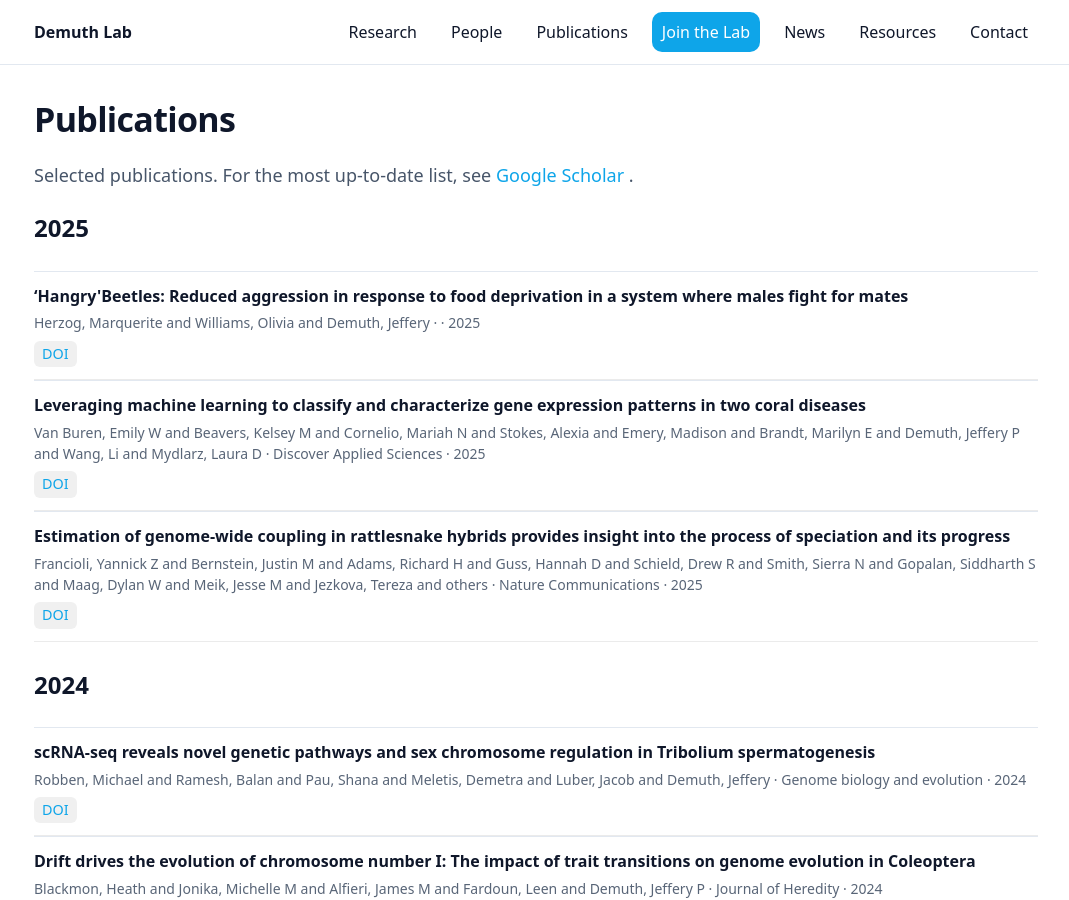
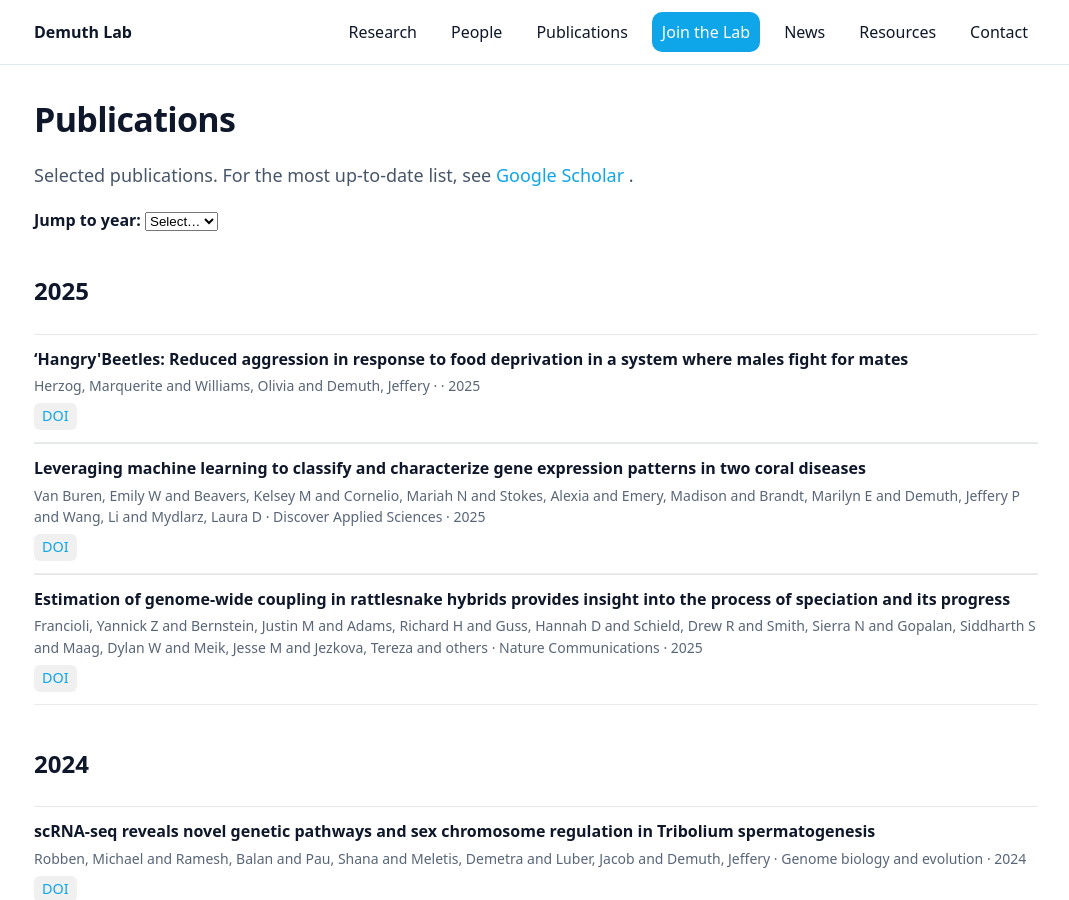
Before and after one commit to demuth-lab/demuth-lab.github.io, a Jekyll site: the page built from publications.md, in a window 1280 px wide and 900 px high. Shown: the whole window, without its empty margins (104-1173 px from the left). Built offline with Jekyll 4.4.1, drawn with Linux system fonts in a browser that asks for light colours.

Commit message:
Add year jump dropdown and improve publication links

```diff
--- a/publications.md
+++ b/publications.md
@@ -11,6 +11,32 @@
 </p>
 
 {% assign pubs = site.data.publications %}
+
+<!-- Year Jump Dropdown -->
+<div class="pub-year-jump">
+  <label for="yearJump"><strong>Jump to year:</strong></label>
+  <select id="yearJump" onchange="if(this.value) location.hash=this.value;">
+    <option value="">Select…</option>
+
+    {% assign years_csv = "" %}
+    {% for p in pubs %}
+      {% if p.year %}
+        {% assign y = p.year | append: "" %}
+        {% unless years_csv contains y %}
+          {% assign years_csv = years_csv | append: y | append: "," %}
+        {% endunless %}
+      {% endif %}
+    {% endfor %}
+    {% assign years = years_csv | split: "," %}
+
+    {% for y in years %}
+      {% if y != "" %}
+        <option value="#year-{{ y }}">{{ y }}</option>
+      {% endif %}
+    {% endfor %}
+  </select>
+</div>
+
 {% assign current_year = "" %}
 
 {% for p in pubs %}
@@ -21,7 +47,7 @@
       </ul>
     {% endif %}
 
-<h2 id="year-{{ y }}">{{ y }}</h2>
+<h2 id="year-{{ y }}" class="pub-year">{{ y }}</h2>
 
 <ul class="pub-list">
 
@@ -37,15 +63,21 @@
 
     <div class="pub-links">
       {% if p.doi %}
-        <a href="https://doi.org/{{ p.doi }}" target="_blank" rel="noopener">DOI</a>
+        <a class="doi-link" href="https://doi.org/{{ p.doi }}" target="_blank" rel="noopener">DOI</a>
       {% endif %}
       {% if p.url %}
-        <a href="{{ p.url }}" target="_blank" rel="noopener">Link</a>
+        <a class="pub-link" href="{{ p.url }}" target="_blank" rel="noopener">Link</a>
       {% endif %}
       {% if p.pdf %}
-        <a href="{{ p.pdf }}" target="_blank" rel="noopener">PDF</a>
+        <a class="pub-link" href="{{ p.pdf }}" target="_blank" rel="noopener">PDF</a>
       {% endif %}
     </div>
+
+    {% if p.tags and p.tags.size > 0 %}
+      <div class="pub-tags">
+        Tags: {{ p.tags | join: ', ' }}
+      </div>
+    {% endif %}
   </li>
 
 {% endfor %}
```
